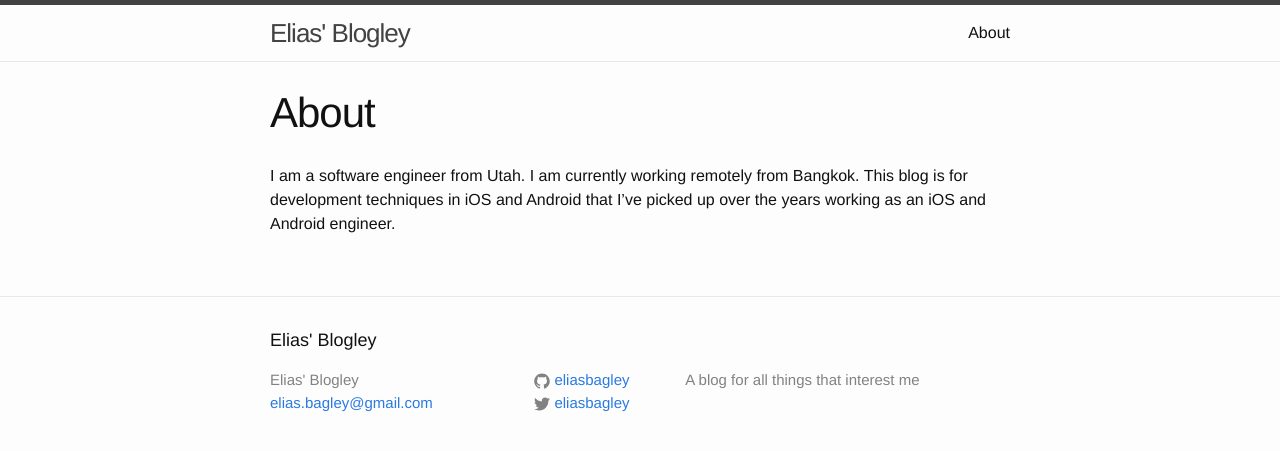
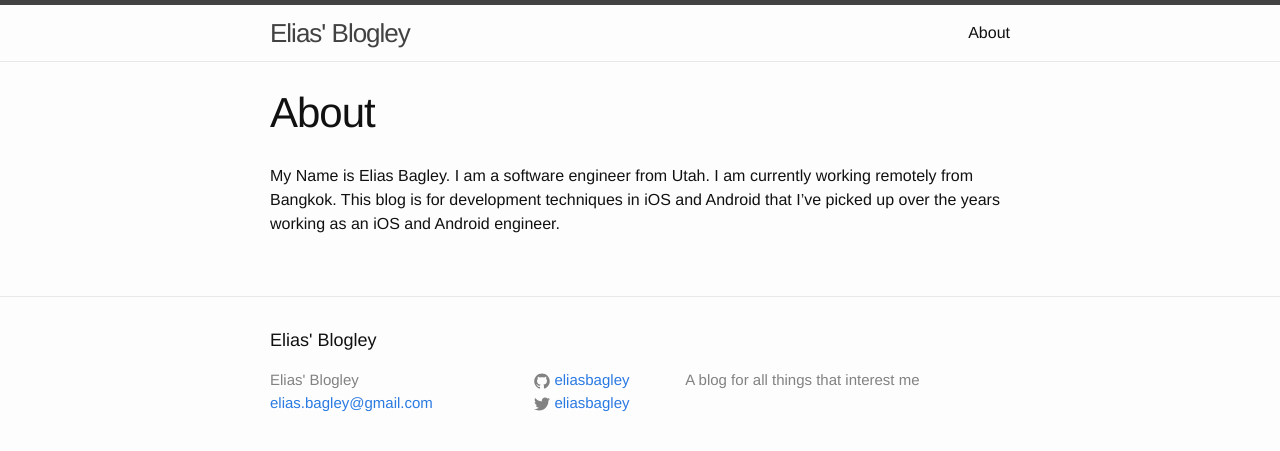
Before and after one commit to eliasbagley/eliasbagley.github.io, a Jekyll site: the page built from about.md, in a window 1280 px wide. Shown: the top 451 px of the page. Built offline with Jekyll 4.4.1, drawn with Linux system fonts in a browser that asks for light colours.

Commit message:
Update about

```diff
--- a/about.md
+++ b/about.md
@@ -4,4 +4,4 @@ title: About
 permalink: /about/
 ---
 
-I am a software engineer from Utah. I am currently working remotely from Bangkok. This blog is for development techniques in iOS and Android that I've picked up over the years working as an iOS and Android engineer.
+My Name is Elias Bagley. I am a software engineer from Utah. I am currently working remotely from Bangkok. This blog is for development techniques in iOS and Android that I've picked up over the years working as an iOS and Android engineer.
```
